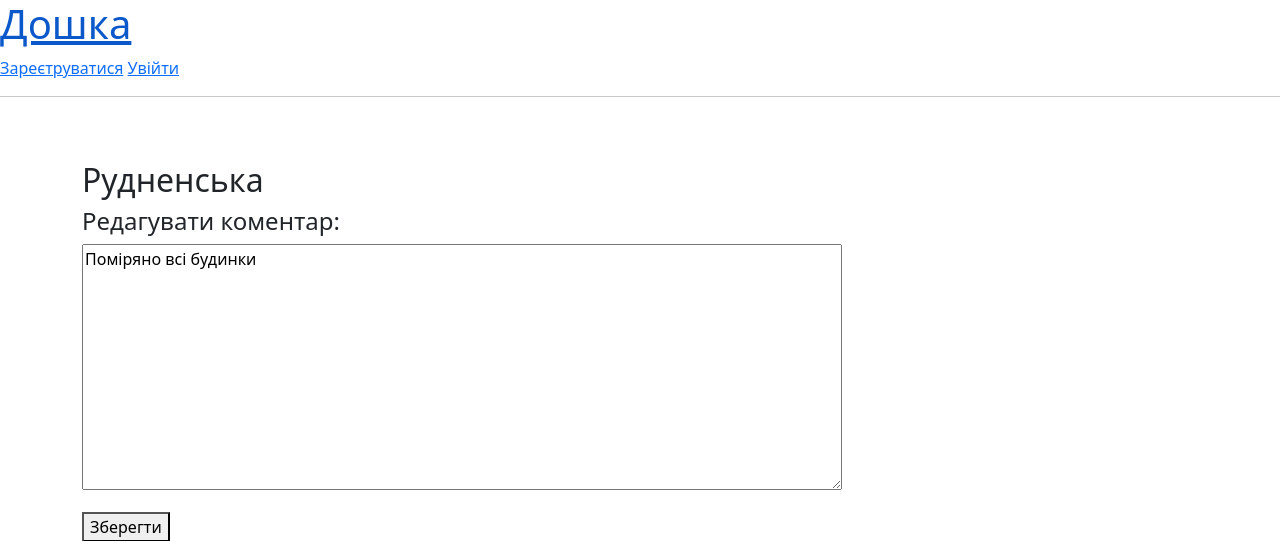
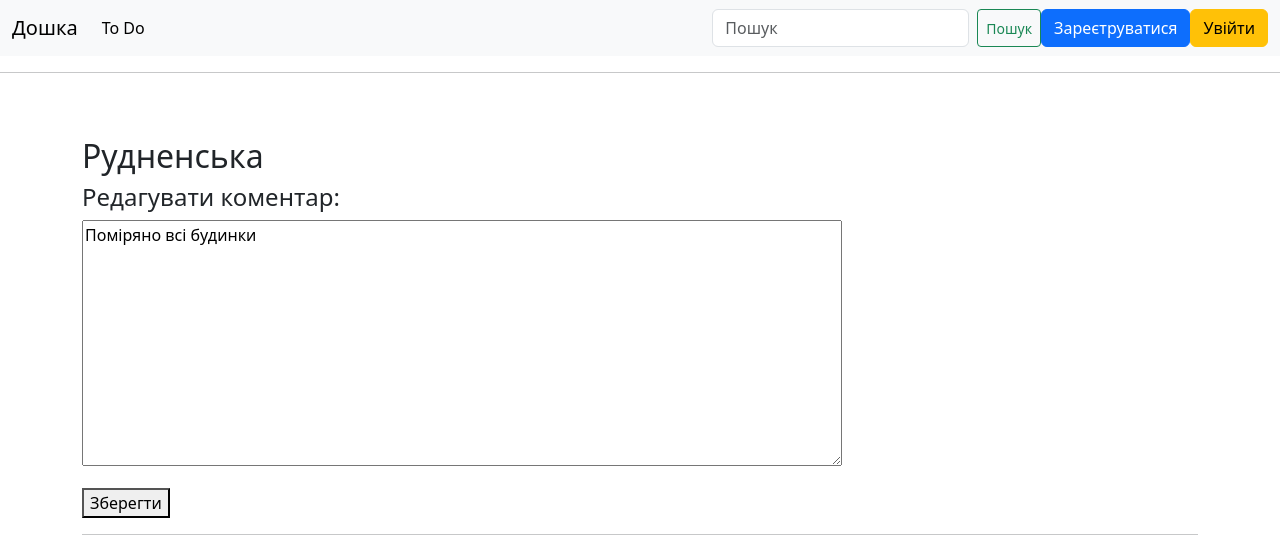
Before and after one commit to trueostik/bti_pm, a Django app: page /edit_comment/1 in a window 1280 px wide. Shown: the top 541 px of the page. Run offline with Django 4.2, Linux system fonts and the light colour scheme; data comes from the database, SQL or seed files in the repository; both versions use the stored data as it was after the commit; some libraries are stand-ins or nearby versions.

Commit message:
added type of object and navbar

```diff
--- a/bord/models.py
+++ b/bord/models.py
@@ -1,8 +1,22 @@
 from django.db import models
+from django.utils.translation import gettext_lazy as _
 
 
 class Subject(models.Model):
+
+    class TypeOfSubject(models.TextChoices):
+        BUILDING = 'BU', _('Багатоповерхівка')
+        COMMERCE = 'CO', _('Будівля')
+        GARAGE = 'GA', _('Гараж')
+        HOUSE = 'HO', _('Особняк')
+        APARTMENT = 'AP', _('Квартира')
+        KEV = 'KE', _('КЕВ')
+        QUARTERS = 'QU', _('Нежитлове приміщення')
+        UNFINISHED = 'UF', _('Незавершене')
+        SUMMERHOUSE = 'SH', _('Садовий будинок')
+
     name = models.CharField(max_length=200)
+    type = models.CharField(max_length=2, choices=TypeOfSubject.choices, default=TypeOfSubject.HOUSE)
     address = models.CharField(max_length=200, blank=True)
     invent_number = models.CharField(max_length=10, blank=True)
     measured = models.BooleanField(default=False)
@@ -11,6 +25,7 @@ class Subject(models.Model):
     numbered = models.BooleanField(default=False)
     done = models.BooleanField(default=False)
     date_added = models.DateTimeField(auto_now_add=True)
+
 
     def __str__(self):
         return self.name
--- a/bord/templates/bord/navbar.html
+++ b/bord/templates/bord/navbar.html
@@ -1,11 +1,38 @@
 
- <a href="{% url 'bord:index' %}"><h1>Дошка</h1></a>
-
-    {% if user.is_authenticated %}
-        {{ user.username }}
-        <a href="{% url 'users:logout' %}">Вийти</a>
-    {% else %}
-        <a href="{% url 'users:register' %}">Зареєтруватися</a>
-        <a href="{% url 'users:login' %}">Увійти</a>
-    {% endif %}
-    <hr>
+<nav class="navbar navbar-expand-lg bg-body-tertiary">
+  <div class="container-fluid">
+    <a class="navbar-brand" href="{% url 'bord:index' %}">Дошка</a>
+    <button class="navbar-toggler" type="button" data-bs-toggle="collapse" data-bs-target="#navbarSupportedContent" aria-controls="navbarSupportedContent" aria-expanded="false" aria-label="Toggle navigation">
+      <span class="navbar-toggler-icon"></span>
+    </button>
+    <div class="collapse navbar-collapse" id="navbarSupportedContent">
+      <ul class="navbar-nav me-auto mb-2 mb-lg-0">
+        <li class="nav-item">
+          <a class="nav-link active" aria-current="page" href="#">To Do</a>
+        </li>
+      </ul>
+      <form class="d-flex" role="search">
+        <input class="form-control me-2" type="search" placeholder="Пошук" aria-label="Search">
+        <button class="btn btn-sm btn-outline-success" type="submit">Пошук</button>
+      </form>
+        <ul class="navbar-nav ml-auto">
+            {% if user.is_authenticated %}
+                <li class="nav-item">
+                    <a class="btn btn-outline-primary ml-1">{{ user.username }}</a>
+                </li>
+                <li class="nav-item">
+                    <a class="btn btn-outline-warning" href="{% url 'users:logout' %}">Вийти</a>
+                </li>
+            {% else %}
+                <li class="nav-item">
+                    <a class="btn btn-primary" href="{% url 'users:register' %}">Зареєтруватися</a>
+                </li>
+                <li class="nav-item">
+                    <a class="btn btn-warning" href="{% url 'users:login' %}">Увійти</a>
+                </li>
+            {% endif %}
+        </ul>
+    </div>
+  </div>
+</nav>
+<hr>
```
Also changed, not shown: bord/templates/bord/index.html (+4 -4 lines), db.sqlite3.
